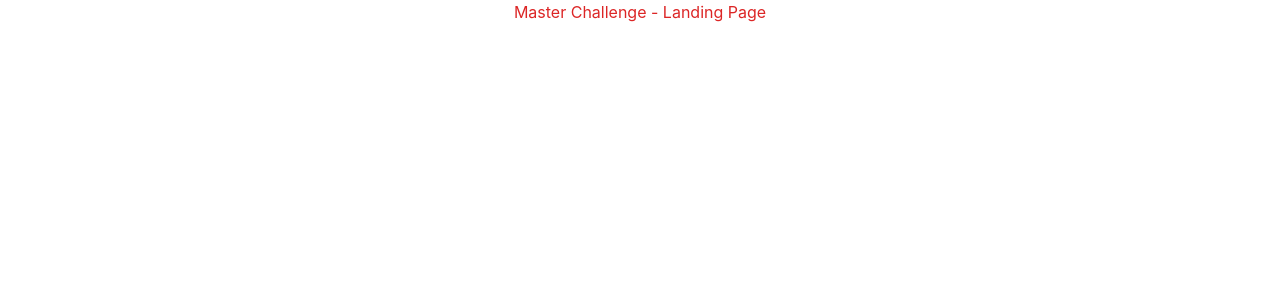
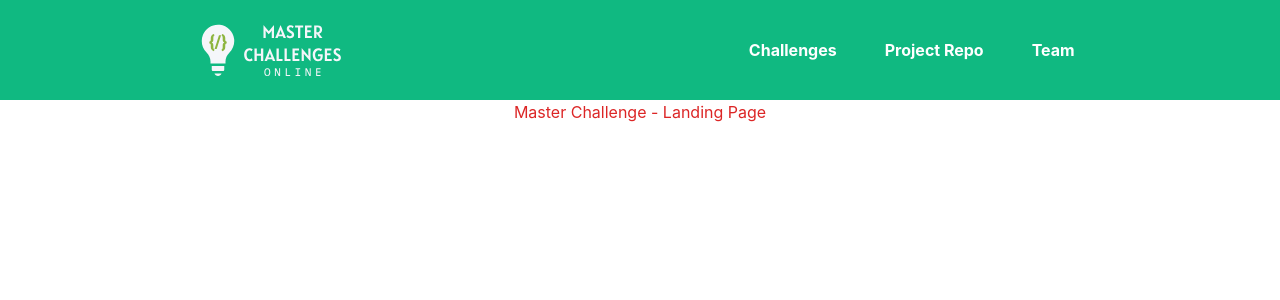
Before and after one commit to masterChallenge/Frontend, a Next.js app: page / in a window 1280 px wide. Shown: the top 300 px of the page. Built offline with nearby package versions, Linux system fonts and the light colour scheme.

Commit message:
[FEATURE] Navbar molecule and SVG support

```diff
--- /dev/null
+++ b/components/Navbar/Navbar.jsx
@@ -0,0 +1,28 @@
+import Link from "next/link";
+
+import Logo from "@assets/Logo-Horizontal-BW.svg";
+
+const Navbar = () => {
+  return (
+    <header className="w-screen bg-green-500 flex justify-around items-center">
+      <Link href="/">
+        <Logo className="m-5 cursor-pointer" />
+      </Link>
+      <nav className="text-white font-bold">
+        <ul className="flex">
+          <li className="m-6">
+            <Link href="/home">Challenges</Link>
+          </li>
+          <li className="m-6">
+            <Link href="https://github.com/masterChallenge">Project Repo</Link>
+          </li>
+          <li className="m-6">
+            <Link href="/">Team</Link>
+          </li>
+        </ul>
+      </nav>
+    </header>
+  );
+};
+
+export default Navbar;
--- a/jsconfig.json
+++ b/jsconfig.json
@@ -2,7 +2,8 @@
   "compilerOptions": {
     "baseUrl": "./",
     "paths": {
-      "@components/*": ["components/*"]
+      "@components/*": ["components/*"],
+      "@assets/*": ["assets/*"]
     }
   }
 }
--- /dev/null
+++ b/next.config.js
@@ -0,0 +1,10 @@
+module.exports = {
+  webpack(config) {
+    config.module.rules.push({
+      test: /\.svg$/,
+      use: ["@svgr/webpack"],
+    });
+
+    return config;
+  },
+};
--- a/package.json
+++ b/package.json
@@ -12,6 +12,7 @@
   "author": "Mario Silva <mario.silvae@outlook.com>",
   "license": "MIT",
   "dependencies": {
+    "@svgr/webpack": "^5.5.0",
     "next": "^10.0.7",
     "react": "^17.0.1",
     "react-dom": "^17.0.1"
--- a/pages/home.js
+++ b/pages/home.js
@@ -1,8 +1,12 @@
+import Navbar from "@components/Navbar/Navbar";
+
 const Home = () => {
   return (
-    <div className="flex justify-center">
+    <div className="flex justify-center flex-wrap">
+      <Navbar />
       <h1 className="text-red-600">Home - Menu Challenges</h1>
-    </div>);
-}
+    </div>
+  );
+};
 
 export default Home;
--- a/pages/index.js
+++ b/pages/index.js
@@ -1,9 +1,12 @@
+import Navbar from "@components/Navbar/Navbar";
 
 const Landing = () => {
   return (
-    <div className="flex justify-center">
+    <div className="flex justify-center flex-wrap">
+      <Navbar />
       <h1 className="text-red-600">Master Challenge - Landing Page</h1>
-    </div>);
-}
+    </div>
+  );
+};
 
 export default Landing;
```
Also changed, not shown: assets/Logo-Horizontal-BW.svg (added), 1 other file (tests, documents, lock files or other folders).
